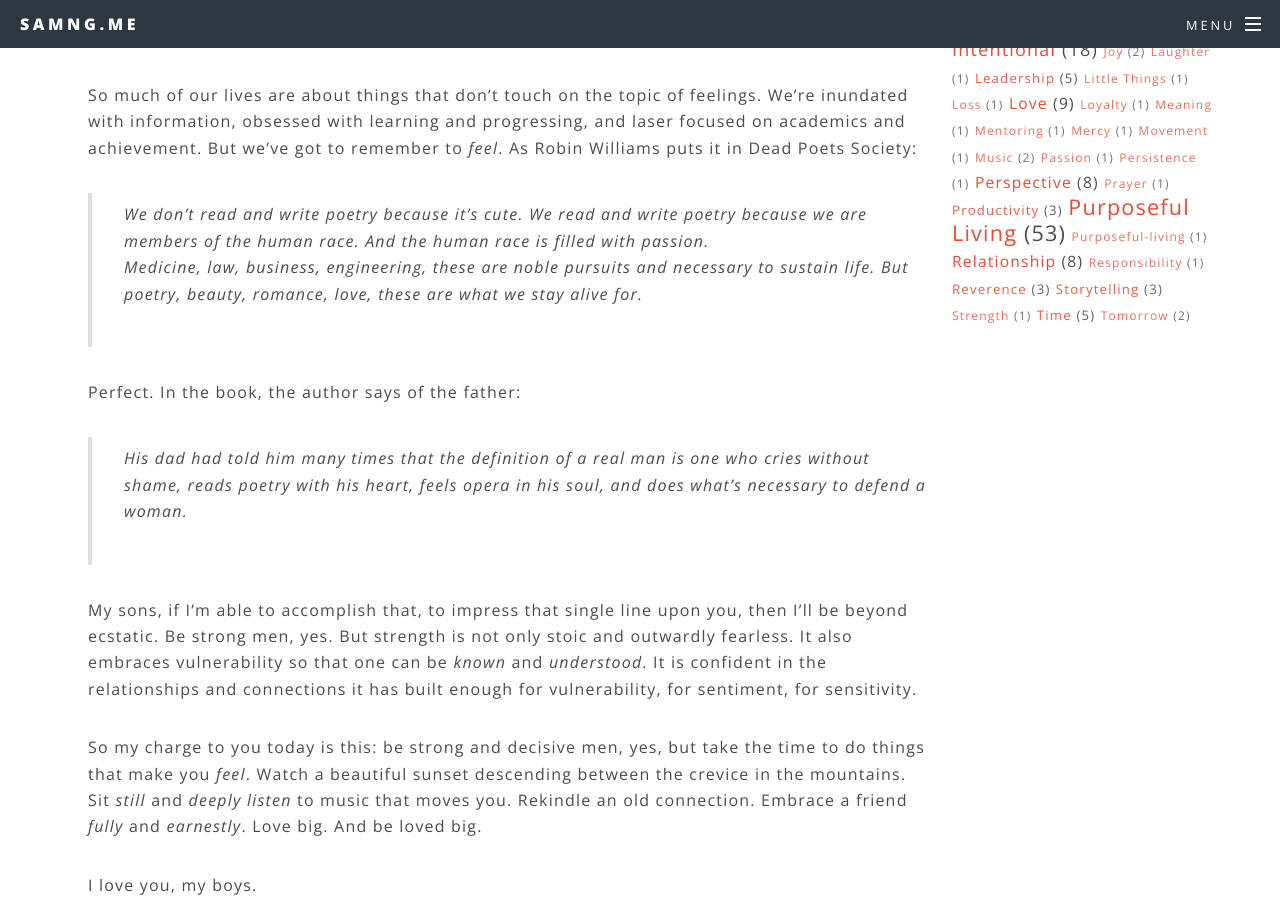
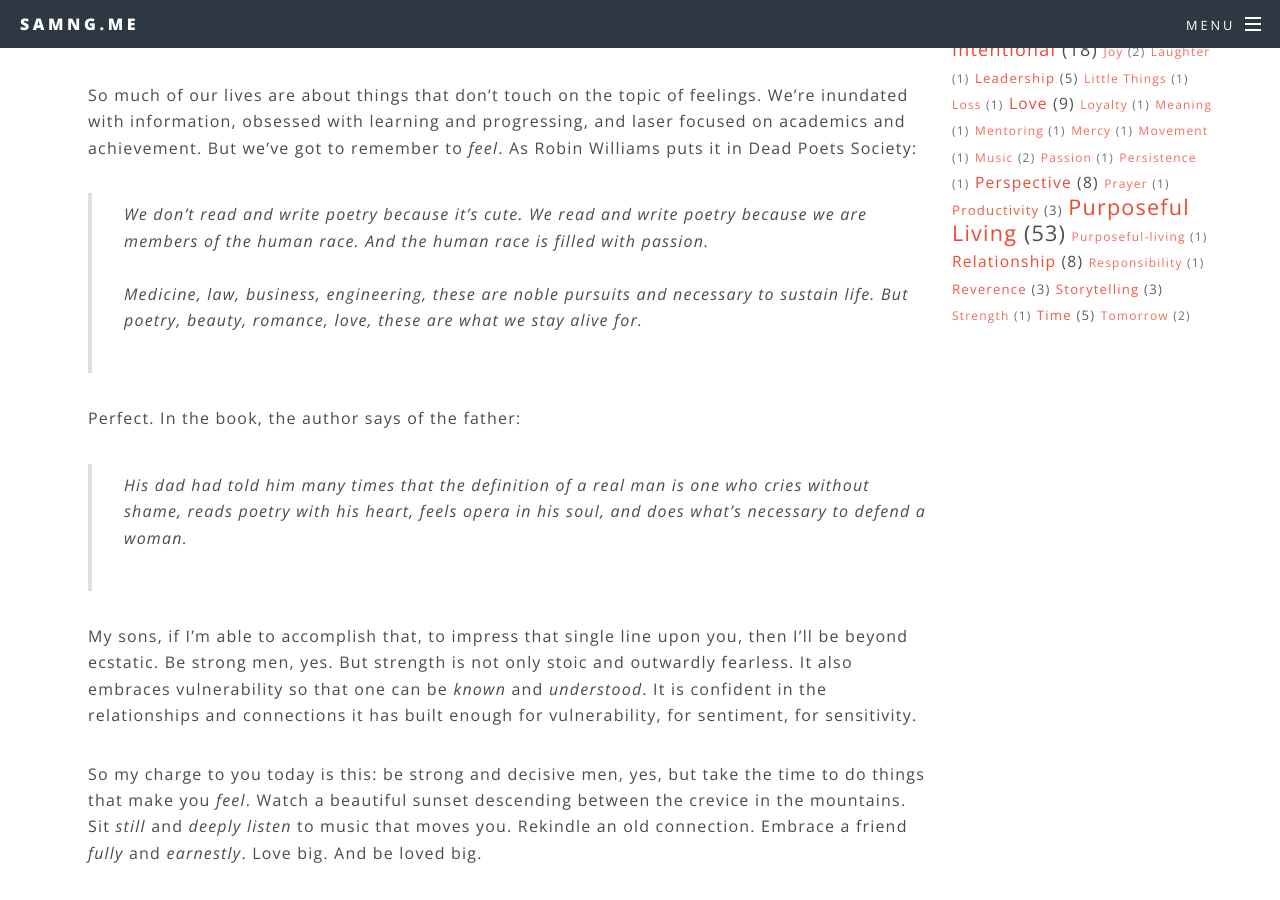
Before and after one commit to samng96/samng.me, a Jekyll site: the page built from letters-to-my-son/_posts/2020-03-11-because-it-makes-you-feel.markdown, in a window 1280 px wide and 900 px high, scrolled down 954 px. Built offline with Jekyll 4.4.1, drawn with Linux system fonts in a browser that asks for light colours.

```diff
--- a/letters-to-my-son/_posts/2020-03-11-because-it-makes-you-feel.markdown
+++ b/letters-to-my-son/_posts/2020-03-11-because-it-makes-you-feel.markdown
@@ -21,7 +21,7 @@ I love that. *They make ya feel something*.
 
 So much of our lives are about things that don't touch on the topic of feelings. We're inundated with information, obsessed with learning and progressing, and laser focused on academics and achievement. But we've got to remember to *feel*. As Robin Williams puts it in [Dead Poets Society](https://www.imdb.com/title/tt0097165/):
 
-> We don't read and write poetry because it's cute. We read and write poetry because we are members of the human race. And the human race is filled with passion.<br>
+> We don't read and write poetry because it's cute. We read and write poetry because we are members of the human race. And the human race is filled with passion.<br><br>
 > Medicine, law, business, engineering, these are noble pursuits and necessary to sustain life. But poetry, beauty, romance, love, these are what we stay alive for.
 
 Perfect. In the book, the author says of the father:
```
